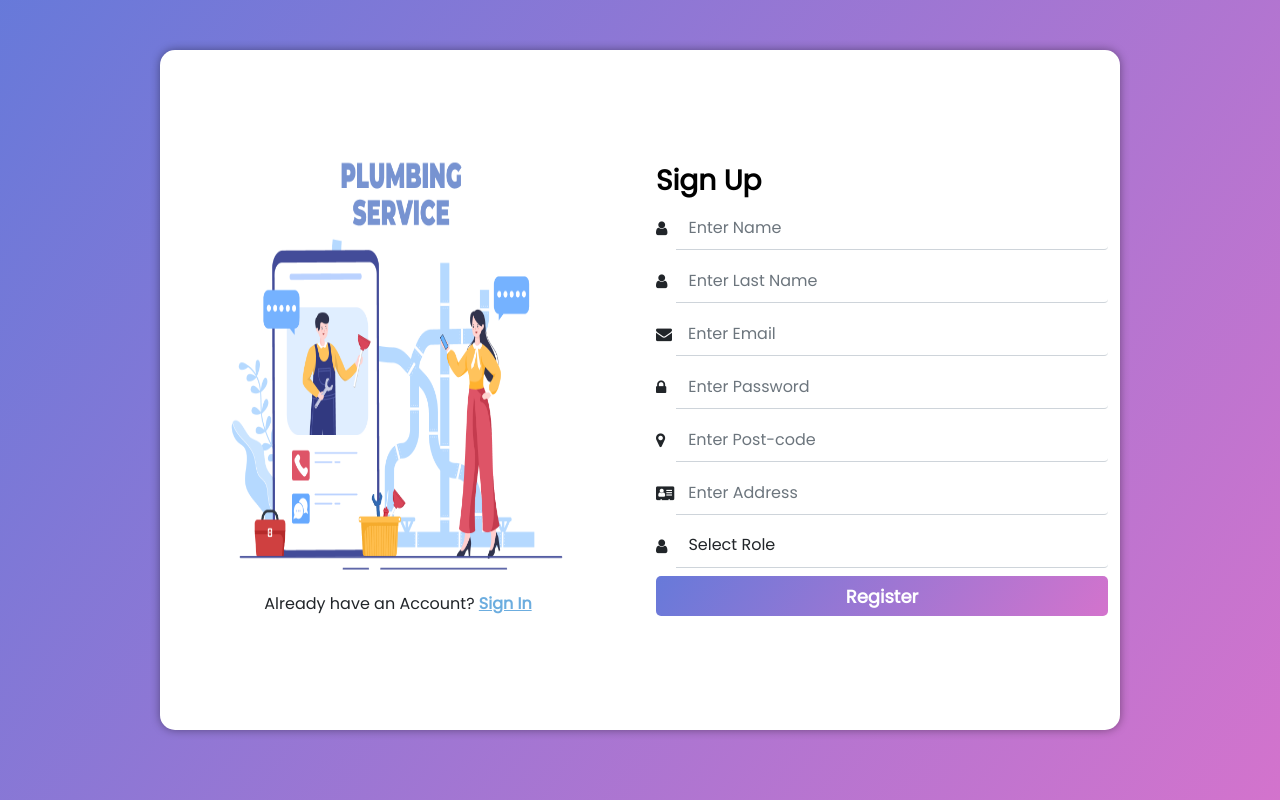
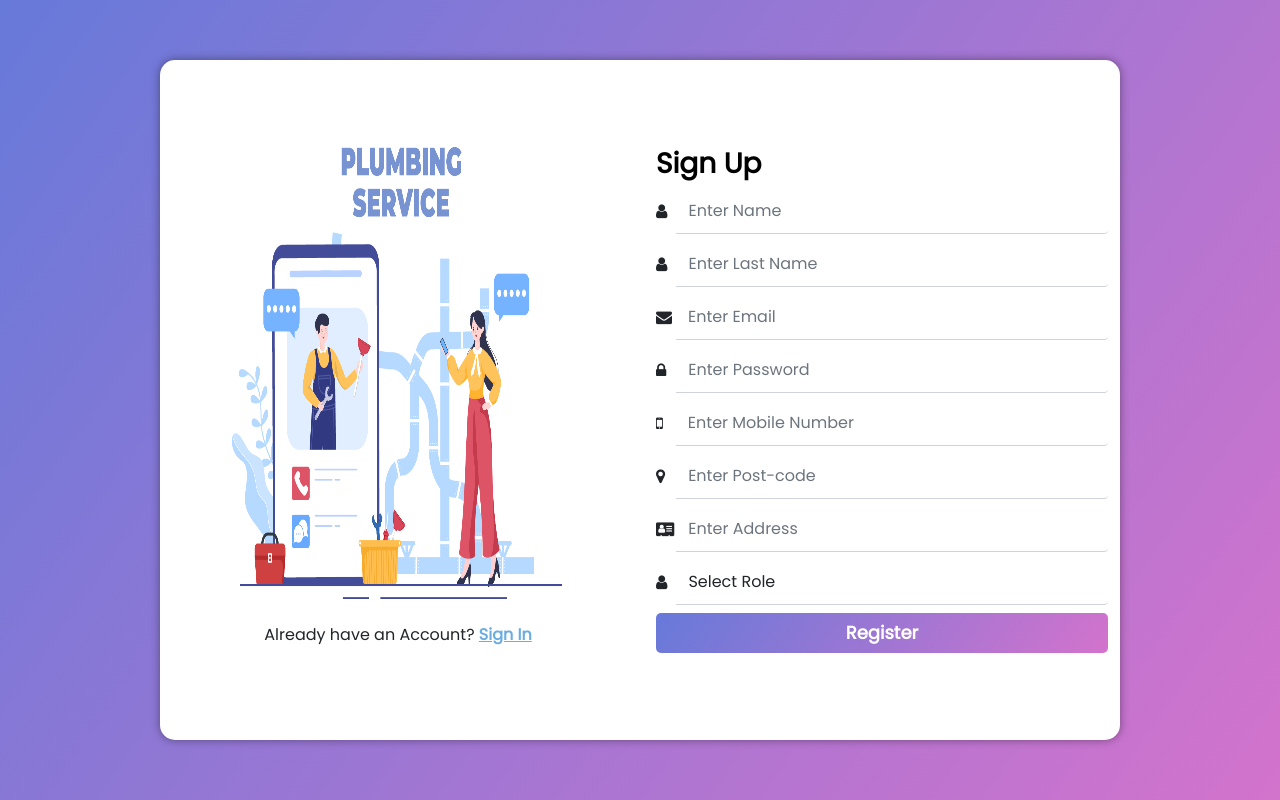
Before and after one commit to syedrahman616/SRProjectOne, a React (Vite) app: page /signuppage in a window 1280 px wide. Built offline with nearby package versions, Linux system fonts and the light colour scheme.

Commit message:
push code api

```diff
--- a/src/components/Authlogin/admin.css
+++ b/src/components/Authlogin/admin.css
@@ -17,9 +17,9 @@
     object-fit: fill;
     height: 80%;
 }
-.signpad {
+/* .signpad {
     padding: 20px 0px 40px 0px;
-}
+} */
 
 .loginpagecenter {
     background-color: white;
@@ -39,13 +39,20 @@
     justify-content: center;
     align-items: center;
 }
+@media (min-width: 1024px) and (max-width:1189px) {
+    .loginpagecenter1 {
+        width: 75%;
+        height: 85%;
+}
+}
+
 @media (min-width: 1200px) and (max-width:1600px) {
     .loginpagecenter {
         width: 65%;
     }
     .loginpagecenter1 {
         width: 75%;
-        height: 92%;
+        height: 85%;
     }
     .logimage{
         object-fit: fill;
--- a/src/components/Authlogin/loginpage.jsx
+++ b/src/components/Authlogin/loginpage.jsx
@@ -35,15 +35,16 @@ function Login() {
         const responseData = response.data;
         console.log("Login successful:", responseData);
 
-        const userRole = responseData.userRole.toLowerCase();
-        if (userRole === "admin") {
+        const userRole1 = responseData.data.userRole;
+        console.log(userRole1);
+        if (userRole1 === "admin") {
           navigate("/dashboard");
-        } else if (userRole === "plumber") {
+        } else if (userRole1 === "plumber") {
           navigate("/plumberdashboard");
-        } else if (userRole === "customer") {
+        } else if (userRole1 === "customer") {
           navigate("/customerdashboard");
         } else {
-          console.error("Unknown user role:", userRole);
+          console.error("Unknown user role:", userRole1);
         }
       } else {
         console.error("Login failed with status:", response.status);
--- a/src/components/Authlogin/signuppage.jsx
+++ b/src/components/Authlogin/signuppage.jsx
@@ -6,17 +6,22 @@ import axios from 'axios';
 
 function Signup() {
   const [formData, setFormData] = useState({
-    fullName: "",
+    firstName: "",
     lastName: "",
     email: "",
     password: "",
     postcode: "",
     address: "",
-    role: ""
+    role: "",
+    mobile: "",
+    registrationStatus: "" // New state for registration status
   });
 
   const handleInputChange = (e) => {
     const { name, value } = e.target;
+    if (name === "mobile" && !/^\+?\d{0,10}$/.test(value)) {
+      return;
+    }
     setFormData({
       ...formData,
       [name]: value
@@ -27,9 +32,11 @@ function Signup() {
     e.preventDefault();
     try {
       const data = {
-        fullName: formData.fullName,
+        firstName: formData.firstName,
+        lastName: formData.lastName,
         address: formData.address,
         postCode: formData.postcode,
+        mobile: formData.mobile,
         email: formData.email,
         password: formData.password,
         userRole: formData.role,
@@ -38,8 +45,12 @@ function Signup() {
       const response = await axios.post(apiurl, data);
 
       console.log(response);
-      if (response.status===200) {
+      if (response.status === 200) {
         console.log("User registered successfully");
+        setFormData({
+          ...formData,
+          registrationStatus: "success"
+        });
       } else {
         console.error("Registration failed");
       }
@@ -47,11 +58,11 @@ function Signup() {
       console.error("Error registering user:", error);
     }
   };
-
   return (
     <>
       <div className="sign100 signpad">
         <div className="loginpagecenter1">
+
           <div className="row p-2">
             <div className="col-6">
               <img
@@ -84,8 +95,8 @@ function Signup() {
                   <input
                     type="text"
                     className="form-control logininput"
-                    value={formData.fullName}
-                    name="fullName"
+                    value={formData.firstName}
+                    name="firstName"
                     onChange={handleInputChange}
                     placeholder="Enter Name"
                   />
@@ -142,6 +153,24 @@ function Signup() {
                     value={formData.password}
                     onChange={handleInputChange}
                     placeholder="Enter Password"
+                  />
+                </div>
+              </div>
+              <div className="mt-2">
+                <div className="input-group">
+                  <span
+                    className="input-icon d-flex jusify-content-center align-items-center"
+                    style={{ marginRight: "14px" }}
+                  >
+                    <i className="fa fa-mobile"></i>
+                  </span>
+                  <input
+                    type="text"
+                    className="form-control logininput"
+                    value={formData.mobile}
+                    name="mobile"
+                    onChange={handleInputChange}
+                    placeholder="Enter Mobile Number"
                   />
                 </div>
               </div>
@@ -211,6 +240,11 @@ function Signup() {
                   Register
                 </button>
               </div>
+              {formData.registrationStatus === "success" && (
+            <div className="alert alert-success" role="alert">
+              User registered successfully!
+            </div>
+          )}
             </div>
           </div>
         </div>
--- a/src/components/Customerdashboard/customersidebar.jsx
+++ b/src/components/Customerdashboard/customersidebar.jsx
@@ -58,7 +58,7 @@ function CustomerSidebar() {
             </>
           )}
           <li className={location.pathname === "#" ? "active-link" : ""}>
-            <Link to="#" className={location.pathname === "#" ? "active-link" : ""}>
+            <Link to="/loginpage" className={location.pathname === "#" ? "active-link" : ""}>
               <i className={`fa fa-sign-out${location.pathname === "#" ? " active-link" : ""}`} />
               Logout
             </Link>
```
